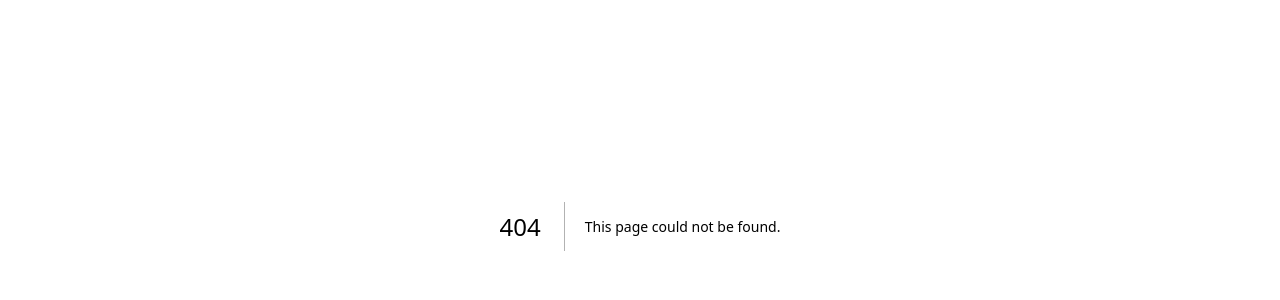
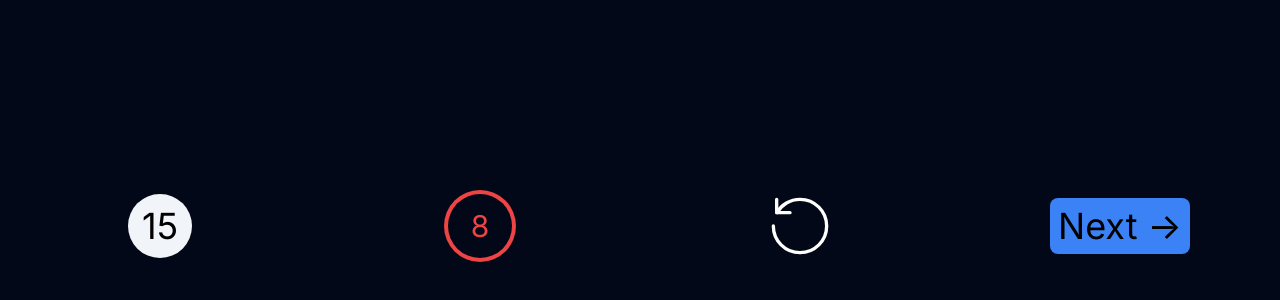
Before and after one commit to Ashwin202/story-poker, a Next.js app: page /game in a window 1280 px wide. Before the commit this address had no page. Shown: the part 174-474 px from the top of the page. Built offline with nearby package versions, Linux system fonts and the light colour scheme.

Commit message:
Add BottomBar

```diff
--- /dev/null
+++ b/src/app/game/page.tsx
@@ -0,0 +1,16 @@
+import React from "react";
+import { Input } from "@/components/ui/input";
+import { Button } from "@/components/ui/button";
+import BottomBar from "@/components/BottomBar";
+
+
+
+const GamePage = () => {
+	return (
+		<main className="flex justify-center items-center h-screen flex-col">
+			<BottomBar/>
+		</main>
+	);
+};
+
+export default GamePage;
--- a/src/app/polling/page.tsx
+++ b/src/app/polling/page.tsx
@@ -1,12 +1,12 @@
-
+import BottomBar from "@/components/BottomBar";
 
 const page = () => {
     return (
             <div>
-                <div className="absolute inset-x-0 top-0 h-16 ...">Top</div>
+                <div className="absolute inset-x-0 top-0 h-24 ...">Top</div>
                 <div className="absolute inset-y-0 right-0 w-16 ...">Right</div>
-                <div className="absolute inset-x-0 bottom-0 h-16 ...">
-                    Bottom
+                <div className="absolute inset-x-0 bottom-0 h-28 ...">
+                    <BottomBar/>
                 </div>
             </div>
     );
--- /dev/null
+++ b/src/app/timer/page.tsx
@@ -0,0 +1,14 @@
+import { CountdownCircleTimer } from 'react-countdown-circle-timer'
+
+const UrgeWithPleasureComponent = () => (
+  <CountdownCircleTimer
+    isPlaying
+    duration={7}
+    colors={['#004777', '#F7B801', '#A30000', '#A30000']}
+    colorsTime={[7, 5, 2, 0]}
+  >
+    {({ remainingTime }) => remainingTime}
+  </CountdownCircleTimer>
+)
+
+export default UrgeWithPleasureComponent;
--- /dev/null
+++ b/src/components/BottomBar.tsx
@@ -0,0 +1,60 @@
+"use client"
+import React from 'react'
+import Image from 'next/image'
+import CountdownTimer from '../components/CountdownTimer';
+import { createContext, useState, useEffect, useContext, useReducer } from 'react';
+import TimerContext from './BottomBarState';
+
+interface BottomBarProps {
+}
+
+interface VerdictProps {
+  verdict: number
+}
+
+const Verdict: React.FC<VerdictProps> = ({verdict}) =>  {
+  return (
+    <div className= "w-16 h-16 flex justify-center items-center rounded-full text-center bg-slate-100">
+      <span className="text-4xl text-black" >{verdict} </span>
+    </div>
+  )
+}
+
+const BottomBar = (props: BottomBarProps) => {
+  const targetTime = 15
+  const finalStoryPoint = 15
+  const [timerReset,setTimerReset] = useState<boolean>(false)
+  return (
+    <TimerContext.Provider value = {{timerReset, setTimerReset}}>
+      <div className="h-24 w-full flex justify-start items-center flex-row">
+        <div className='w-1/4 flex justify-center flex-row'>
+          <Verdict
+            verdict={finalStoryPoint}
+          />
+        </div>
+        <div className='w-1/4 flex justify-center'>
+          <CountdownTimer
+              targetTime={targetTime}
+            />
+        </div>
+        <div className='w-1/4 flex justify-center'>
+          <button onClick={() => setTimerReset(true)}>
+            <Image
+              src= "/reset-svgrepo-com.svg"
+              width={70}
+              height={70}
+              alt="reset"
+            />
+          </button>
+        </div>
+        <div className='w-1/4 flex justify-center' >
+            <button className='bg-blue-500 text-4xl rounded-lg text-black p-2 '>
+              <div>Next {'->'}</div>
+            </button>
+        </div>
+      </div>
+    </TimerContext.Provider>
+  )
+}
+
+export default BottomBar
--- /dev/null
+++ b/src/components/BottomBarState.tsx
@@ -0,0 +1,7 @@
+import { createContext } from 'react';
+
+const TimerContext = createContext({
+
+});
+
+export default TimerContext
--- /dev/null
+++ b/src/components/CountdownTimer.tsx
@@ -0,0 +1,46 @@
+"use client"
+import { useState, useEffect, useContext } from 'react';
+import TimerContext from './BottomBarState';
+
+interface CountdownTimerProps {
+  targetTime: number;
+}
+
+const CountdownTimer: React.FC<CountdownTimerProps> = ({ targetTime }) => {
+  const warmAfter = 10
+  const [timeLeft, setTimeLeft] = useState<number>(targetTime);
+
+  useEffect(() => {
+    const interval = setInterval(() => {
+      const difference = timeLeft - 1
+
+      if (difference <= 0) {
+        clearInterval(interval);
+        setTimeLeft(0);
+      } else {
+        setTimeLeft(difference);
+      }
+    }, 1000);
+
+    return () => {
+      clearInterval(interval);
+    };
+  }, [timeLeft]);
+
+  return (
+    <div className="flex items-center justify-center">
+      <div className="relative">
+        { timeLeft < warmAfter ?
+          <div className= "w-16 h-16 flex justify-center items-center rounded-full text-center ring-4 ring-red-500">
+            <span className="text-3xl text-red-500">{timeLeft}</span>
+          </div>:
+          <div className= "w-16 h-16 flex justify-center items-center rounded-full text-center ring-4 ring-blue-500">
+            <span className="text-3xl text-blue-500">{timeLeft}</span>
+          </div>
+        }
+      </div>
+    </div>
+  );
+};
+
+export default CountdownTimer;
```
Also changed, not shown: public/reset-svgrepo-com.svg (added).
